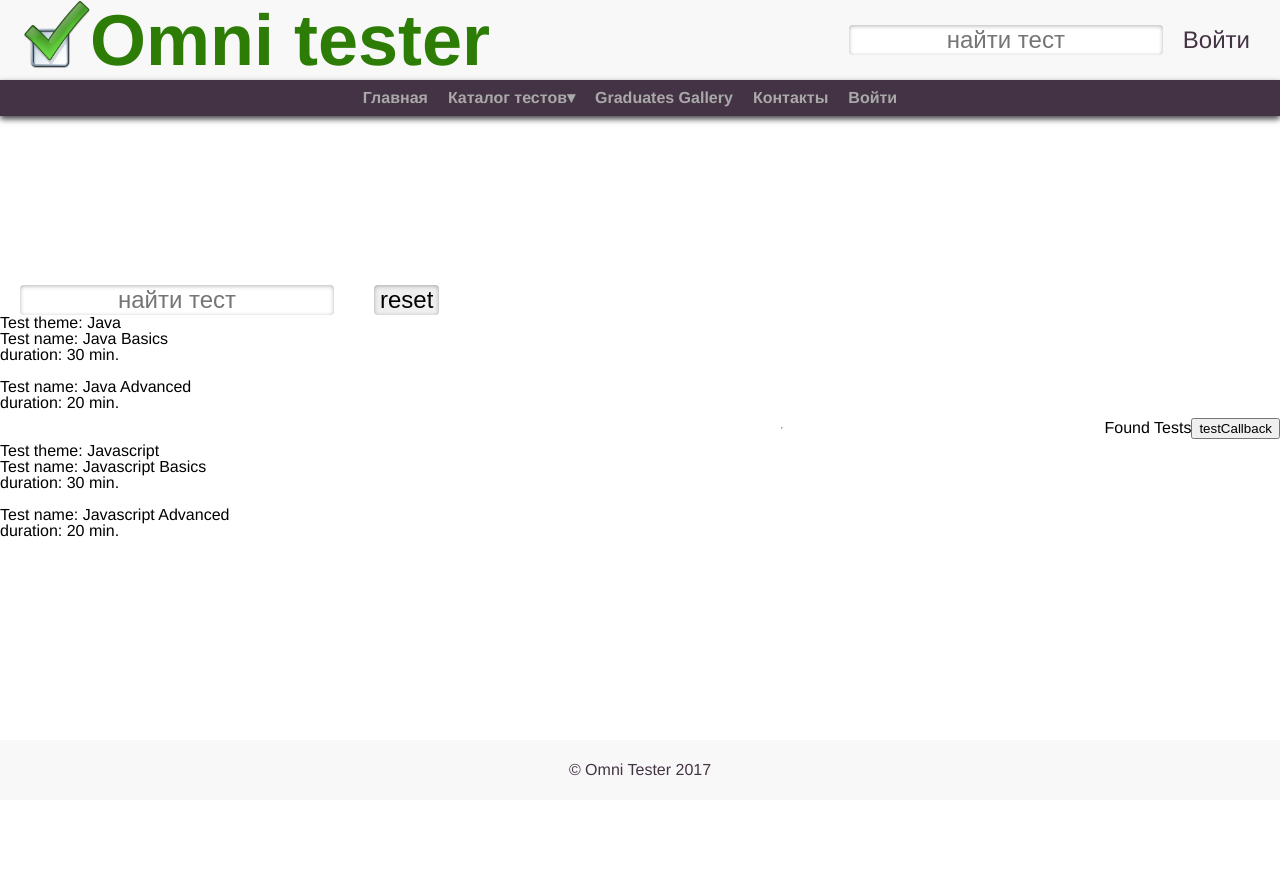
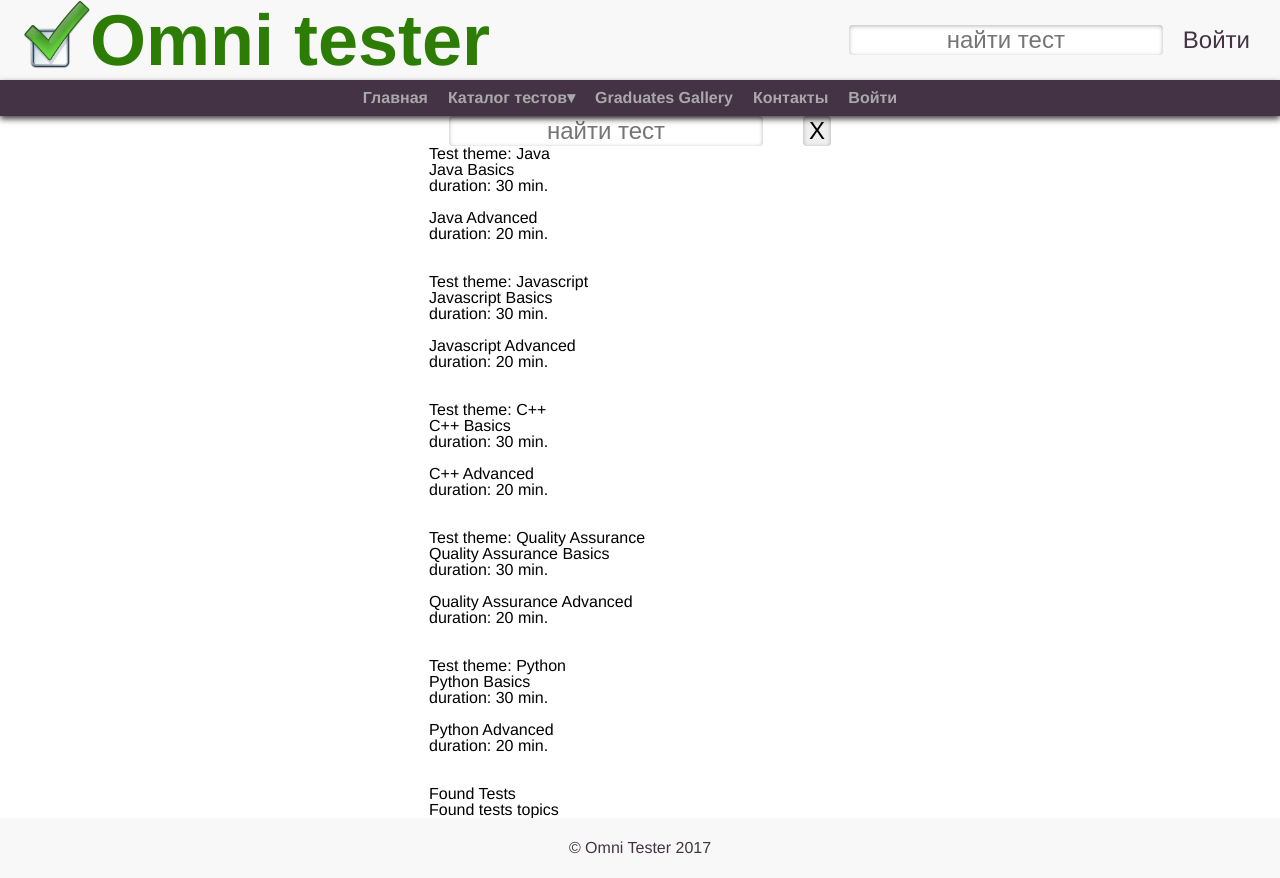
Before and after one commit to ViktorMasnyi/project, a React (Create React App) app: page /Tests in a window 1280 px wide. Before the commit the page ends 800 px from the top, so only its background shows below. Built offline with nearby package versions, Linux system fonts and the light colour scheme; a web font is replaced by a local one; what react-google-maps would draw is missing.

Commit message:
+test search handler is moved to root component (fully working, I suppose)

```diff
--- a/src/App.js
+++ b/src/App.js
@@ -1,5 +1,5 @@
 import React, { Component } from "react";
-import { Route, BrowserRouter, NavLink, Switch } from "react-router-dom";
+import { Route, Router, NavLink, Switch } from "react-router-dom";
 import createBrowserHistory from "history/createBrowserHistory";
 import "./App.css";
 import "./Normalize.css";
@@ -10,7 +10,7 @@ import Contacts from "./contacts/Contacts";
 import Gallery from "./gallery/Gallery";
 import NoMatch from "./nomatch/NoMatch";
 import Login from "./login/Login";
-import TestsCatalog from "./testscatalog/TestsCatalog";
+import TestsCatalog from "./testsCatalog/TestsCatalog";
 import initState from './initState';
 
 const history = createBrowserHistory();
@@ -19,16 +19,59 @@ class App extends Component {
   constructor (props) {
     super(props);
     this.state = initState;
-    this.state.testValue = false;
+    this.state.testValue = 0;
+    this.state.foundTests = [];
+    this.state.foundGroups = [];
+    this.handleSearch = this.handleSearch.bind(this);
+    this.handleReset = this.handleReset.bind(this);
     this.testCallback = this.testCallback.bind(this);
   };
-  testCallback = function () {this.setState({testValue: true})};
+
+  testCallback = function () {this.setState({testValue: this.state.testValue + 1})};
+
+  handleSearch = function(value) {
+    var searchQuery = value;
+    //console.log('app haldle search: ', value);
+    var foundT = [];
+    var foundG = [];
+    this.state.test.map((testGroup, id) => { //was this.state.test
+      if (testGroup.topicName.toLowerCase().indexOf(searchQuery) !== - 1)
+      foundG.push(testGroup);
+      testGroup.tests.map(function(test) {
+        //console.log(test.name);
+        if (test.name.toLowerCase().indexOf(searchQuery) !== - 1) {
+          foundT.push(test);
+          //console.log('app foundT: ', foundT);
+        }
+        return true;
+      });
+      this.setState({
+        foundTests: foundT,
+        foundGroups: foundG
+      });
+      return true;
+    });
+    console.log('foundG: ', foundG);
+    console.log('foundT: ', foundT);
+  };
+
+  handleReset = () => {
+    this.setState({
+      foundTests: [],
+      foundGroups: []
+      });
+  }
 
   TestsCatalogWithProps = (props) => {
     return (
       <TestsCatalog
         {...props} // ????
+        handleSearch={this.handleSearch}
+        handleReset={this.handleReset}
         testCallback={this.testCallback}
+        testValue={this.state.testValue}
+        foundTests={this.state.foundTests}
+        foundGroups={this.state.foundGroups}
         test={this.state.test}
       />
     );
@@ -36,7 +79,7 @@ class App extends Component {
   render() {
     //alert(this.state.testValue);
     return (
-      <BrowserRouter history={history}>
+      <Router history={history}>
         <div className="App">
           <Header />
           <nav className="menucontainer">
@@ -66,7 +109,7 @@ class App extends Component {
           </Switch>
           <Footer />
           </div>
-      </BrowserRouter>
+      </Router>
     );
   }
 }
--- a/src/gallery/Gallery.jsx
+++ b/src/gallery/Gallery.jsx
@@ -14,9 +14,9 @@ let imageUrls=[
 ];
 
 class Gallery extends React.Component {
-    renderImage(imageUrl) {
+    renderImage(imageUrl, id) {
       return (
-        <div>
+        <div key={id}>
           <img className="gallery__image" src={imageUrl} alt="gallery" />
         </div>
     );
@@ -26,7 +26,7 @@ class Gallery extends React.Component {
     return (
       <main className="main">
         <div className="gallery">
-          {imageUrls.map(imageUrl => this.renderImage(imageUrl))}
+          {imageUrls.map((imageUrl, id) => this.renderImage(imageUrl, id))}
         </div>
       </main>
     );
--- a/src/initState.js
+++ b/src/initState.js
@@ -97,7 +97,154 @@ const initState = {
           ]
         }
       ]
-    }
+    },
+    {
+      'topicName': 'C++',
+      'tests': [
+        {
+          name: 'C++ Basics',
+          timeLimit: 30,
+          questions: [
+            {
+              type: 'single',
+              question: 'what is C++?',
+              ansVariant1: 'first  var',
+              ansVariant2: 'second var',
+              ansVariant3: 'third var',
+              answer: ['first  var'  ]
+            },
+            {
+              type: 'multy',
+              question: 'who is Jesus?',
+              ansVariant1: 'first  var',
+              ansVariant2: 'second var',
+              ansVariant3: 'third var',
+              answer: ['first  var', 'third var']
+            }
+          ]
+        },
+        {
+          name: 'C++ Advanced',
+          timeLimit: 20,
+          questions: [
+            {
+              type: 'single',
+              question: 'what is C++?',
+              ansVariant1: 'first  var',
+              ansVariant2: 'second var',
+              ansVariant3: 'third var',
+              answer: ['third var']
+            },
+            {
+              type: 'multy',
+              question: 'who is Jesus?',
+              ansVariant1: 'first  var',
+              ansVariant2: 'second var',
+              ansVariant3: 'third var',
+              answer: ['first  var', 'third var']
+            }
+          ]
+        }
+      ]
+    },
+    {
+      'topicName': 'Quality Assurance',
+      'tests': [
+        {
+          name: 'Quality Assurance Basics',
+          timeLimit: 30,
+          questions: [
+            {
+              type: 'single',
+              question: 'what is Quality Assurance means?',
+              ansVariant1: 'first  var',
+              ansVariant2: 'second var',
+              ansVariant3: 'third var',
+              answer: ['first  var'  ]
+            },
+            {
+              type: 'multy',
+              question: 'who is Jesus?',
+              ansVariant1: 'first  var',
+              ansVariant2: 'second var',
+              ansVariant3: 'third var',
+              answer: ['first  var', 'third var']
+            }
+          ]
+        },
+        {
+          name: 'Quality Assurance Advanced',
+          timeLimit: 20,
+          questions: [
+            {
+              type: 'single',
+              question: 'what is Quality Assurance?',
+              ansVariant1: 'first  var',
+              ansVariant2: 'second var',
+              ansVariant3: 'third var',
+              answer: ['third var']
+            },
+            {
+              type: 'multy',
+              question: 'who is Jesus?',
+              ansVariant1: 'first  var',
+              ansVariant2: 'second var',
+              ansVariant3: 'third var',
+              answer: ['first  var', 'third var']
+            }
+          ]
+        }
+      ]
+    },
+    {
+      'topicName': 'Python',
+      'tests': [
+        {
+          name: 'Python Basics',
+          timeLimit: 30,
+          questions: [
+            {
+              type: 'single',
+              question: 'what is Python means?',
+              ansVariant1: 'first  var',
+              ansVariant2: 'second var',
+              ansVariant3: 'third var',
+              answer: ['first  var'  ]
+            },
+            {
+              type: 'multy',
+              question: 'who is Jesus?',
+              ansVariant1: 'first  var',
+              ansVariant2: 'second var',
+              ansVariant3: 'third var',
+              answer: ['first  var', 'third var']
+            }
+          ]
+        },
+        {
+          name: 'Python Advanced',
+          timeLimit: 20,
+          questions: [
+            {
+              type: 'single',
+              question: 'what is Python?',
+              ansVariant1: 'first  var',
+              ansVariant2: 'second var',
+              ansVariant3: 'third var',
+              answer: ['third var']
+            },
+            {
+              type: 'multy',
+              question: 'who is Jesus?',
+              ansVariant1: 'first  var',
+              ansVariant2: 'second var',
+              ansVariant3: 'third var',
+              answer: ['first  var', 'third var']
+            }
+          ]
+        }
+      ]
+    },
   ]
 };
 
--- a/src/slider/Slider.jsx
+++ b/src/slider/Slider.jsx
@@ -52,8 +52,8 @@ class Slider extends Component {
       })
     }
     this.setState({
-      translateValue: this.state.translateValue -= this.slideWidth(),
-      index: this.state.index += 1
+      translateValue: this.state.translateValue - this.slideWidth(),
+      index: this.state.index + 1
     })
   }
   slideWidth = () => {
--- a/src/test/testsList.jsx
+++ b/src/test/testsList.jsx
@@ -6,7 +6,7 @@ const testsList = ({ tests }) => {
       <ul>
         {
           tests.map(function(tests, id) {
-            return <li key={id}>Test name: {tests.name}
+            return <li key={id}>{tests.name}
               <p>duration: {tests.timeLimit} min.</p>
               <br/>
             </li>
--- /dev/null
+++ b/src/testsCatalog/TestsAll.jsx
@@ -0,0 +1,21 @@
+import React from 'react';
+import TestsList from "../test/TestsList";
+
+const TestsAll = ({test}) => {
+  console.log('testAll', test);
+  return (
+    <ul>
+      {
+        test.map(function(testGroup, id) { //was this.state.test
+          return (
+            <div key={id}><li>Test theme: {testGroup.topicName}</li>
+              <TestsList tests={testGroup.tests} />
+              <br/>
+            </div>
+          )
+        })
+      }
+    </ul>
+  );
+}
+export default TestsAll
--- a/src/testscatalog/TestsCatalog.jsx
+++ b/src/testscatalog/TestsCatalog.jsx
@@ -1,69 +1,70 @@
 import React, { Component } from "react";
+import TestsAll from "./TestsAll";
 import TestsList from "../test/TestsList";
 
 class TestsCatalog extends Component {
   constructor(props) {
     super(props);
-    //this.state = props;
-    this.state = {foundTests: []};
-    this.handleSearch = this.handleSearch.bind(this);
-    };
-  componentDidMount() {
+    this.state = {isSearchActive: false};
+  };
 
+  handleChange = (event) => {
+    this.props.handleSearch(event.target.value);
+    this.setState({isSearchActive: true});
+  };
+
+  handleReset = () => {
+    this.props.handleReset();
+    this.setState({isSearchActive: false});
   }
-  componentWillUnmount() {
 
-  }
-  handleSearch = function(event) {
-    var searchQuery = event.target.value.toLowerCase();
-    var foundT = [];
-    //console.log(this.props);
-    var displayedTests = this.props.test.map((testGroup, id) => { //was this.state.test
-      testGroup.tests.map(function(test) {
-        //console.log(test.name);
-        if (test.name.toLowerCase().indexOf(searchQuery) !== - 1) {
-          foundT.push(test);
-          //console.log(this.state.foundTests);
-        }
-        return 1;
-      });
-      console.log(foundT);
-      this.setState({foundTests: foundT});
-      return 2;
-    });
-    console.log(displayedTests);
-    event.preventDefault();
-  }
   render() {
+    console.log(this.props);
+    let isSearchActive = this.state.isSearchActive;
+    let renderAllTests = null;
+    if (!isSearchActive) {
+      renderAllTests = <TestsAll test={this.props.test} />;
+    } else {
+      renderAllTests = null;
+    }
+    console.log('renderAllTests: ' ,renderAllTests);
+    console.log('isSearchActive: ' ,isSearchActive);
     return (
       <main className="main">
         <div className="catalog">
           <form action="">
-            <input className="header__input" type="text" onChange={this.handleSearch} placeholder="найти тест" />
-            <input className="header__input" type="reset" value="reset" />
+            <input className="header__input" type="text" onChange={this.handleChange} placeholder="найти тест" />
+            <input className="header__input" type="reset" onClick={this.handleReset} value="X" />
+            {/*<button onClick={this.props.testCallback}>testCallback [current value: {this.props.testValue}]</button>*/}
           </form>
+          {renderAllTests}
 
-           <ul>
+          {/*<ul>
             {
               this.props.test.map(function(testGroup, id) { //was this.state.test
                 return (
                   <div key={id}><li>Test theme: {testGroup.topicName}</li>
-                  <TestsList tests={testGroup.tests}/>
+                  <TestsList tests={testGroup.tests} />
                   <br/>
                 </div>
                 )
               })
             }
+          </ul>   */}
+          <h2>Found Tests</h2>
+          <TestsList tests={this.props.foundTests} />
+          <h2>Found tests topics</h2>
+          <ul>
+            {
+              this.props.foundGroups.map(function(testGroup, id) {
+                return <li key={id}>Test theme: {testGroup.topicName}</li>
+              })
+            }
           </ul>
         </div>
-        <hr/>
-        <h2>Found Tests</h2>
-        <TestsList tests={this.state.foundTests}/>
-        <button onClick={this.props.testCallback}>testCallback</button>
       </main>
     )
   }
-
 }
 
 export default TestsCatalog;
```
Also changed, not shown: src/gallery/GalleryItem.jsx (deleted).
